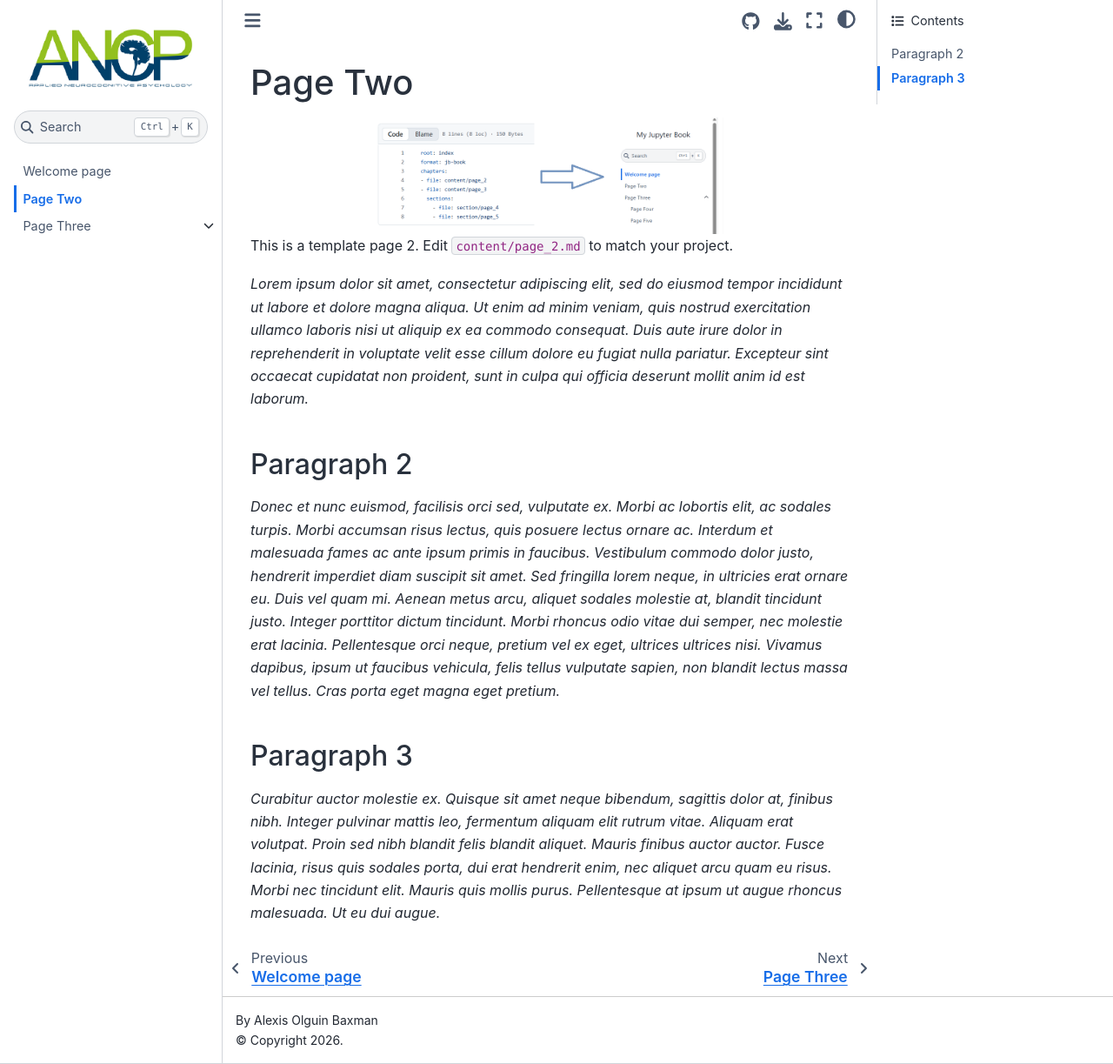
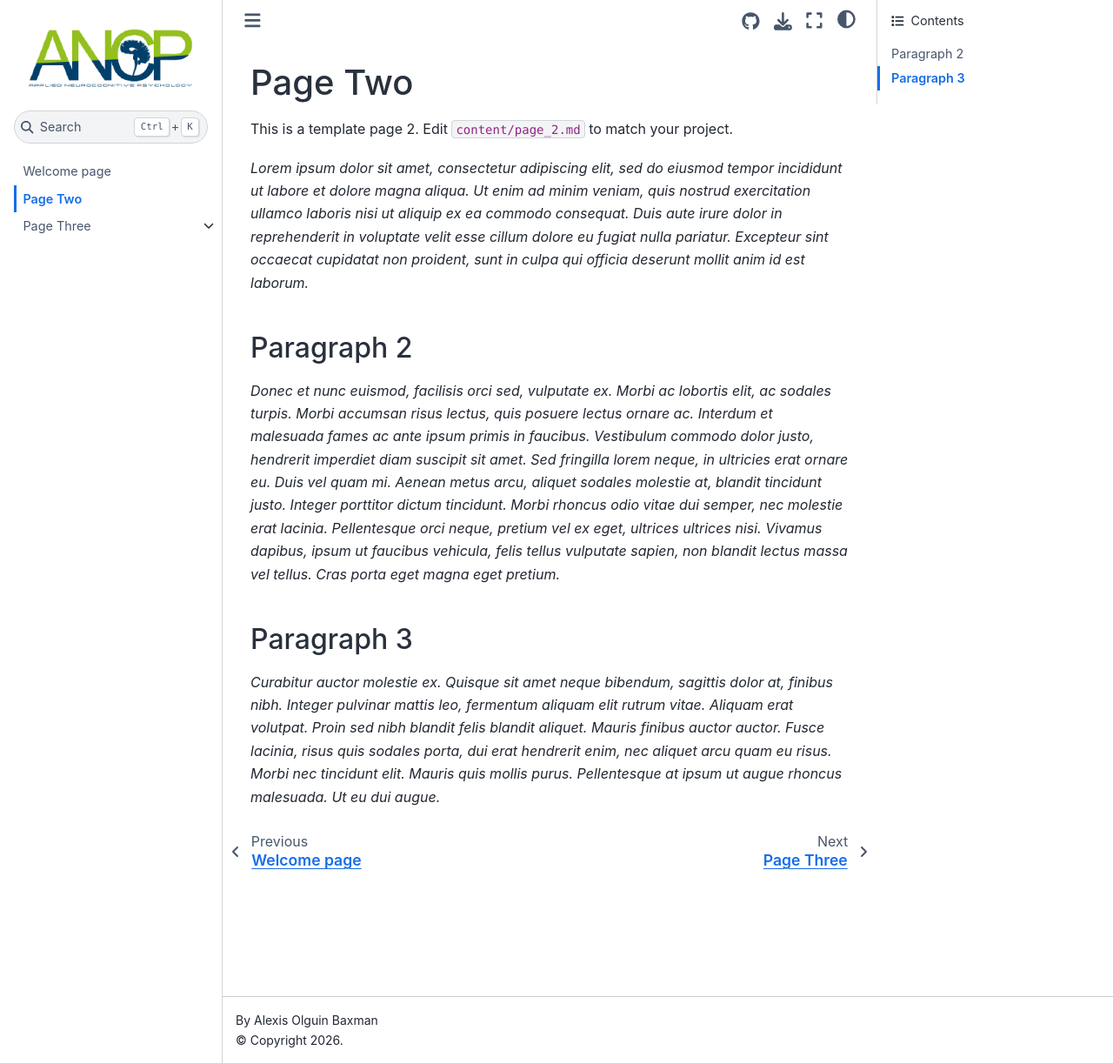
Before and after one commit to alexisbaxman/jupyter_template, a Jupyter Book: the page built from content/page_2.md, in a window 1280 px wide and 1223 px high. Shown: the whole window at 87% size. Built offline with Jupyter Book 1.0.4 settings and Sphinx 7.4.7 and the Sphinx Book theme 1.1.4, drawn with Linux system fonts in a browser that asks for light colours.

Commit message:
Update page_2.md

```diff
--- a/content/page_2.md
+++ b/content/page_2.md
@@ -1,7 +1,5 @@
 # Page Two
 
-
-<img src="../static/pics/toc.png" alt="toc" width="400px" align="center">
 
 
 This is a template page 2. Edit `content/page_2.md` to match your project.
```
